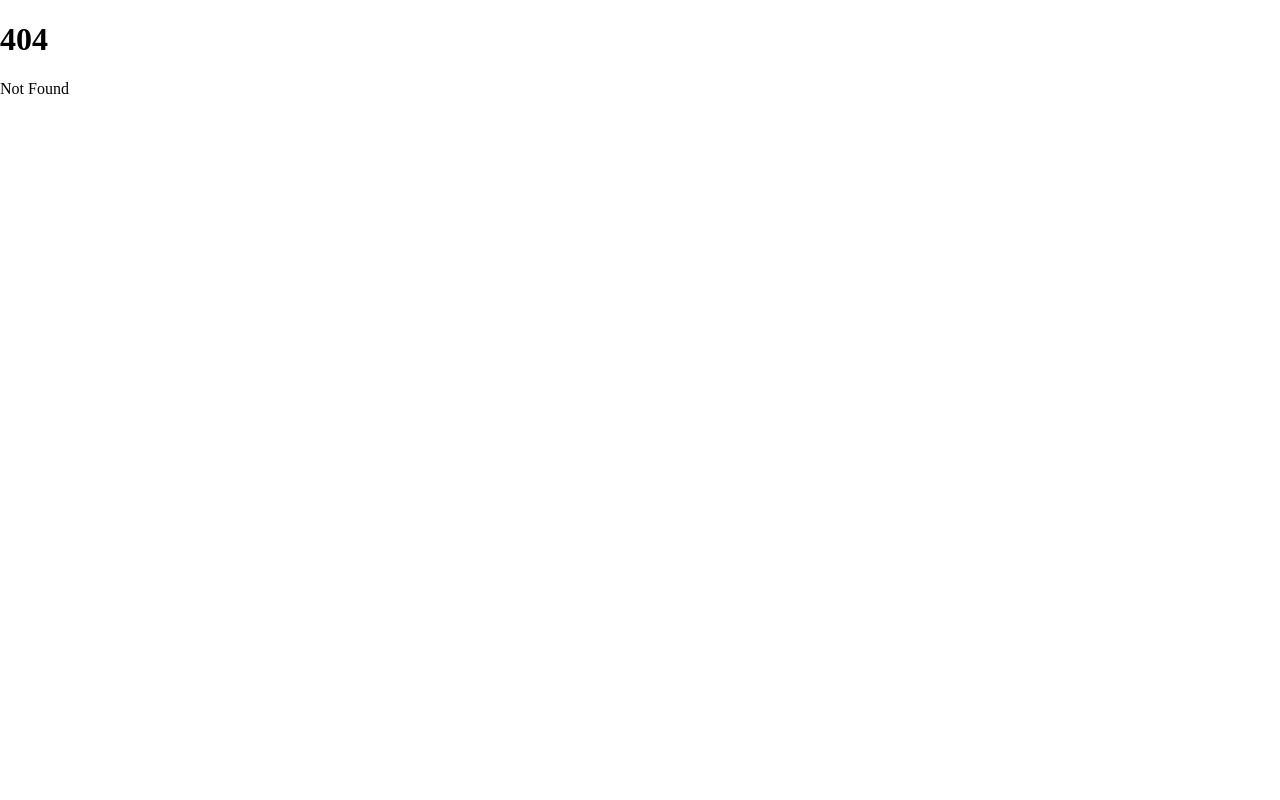
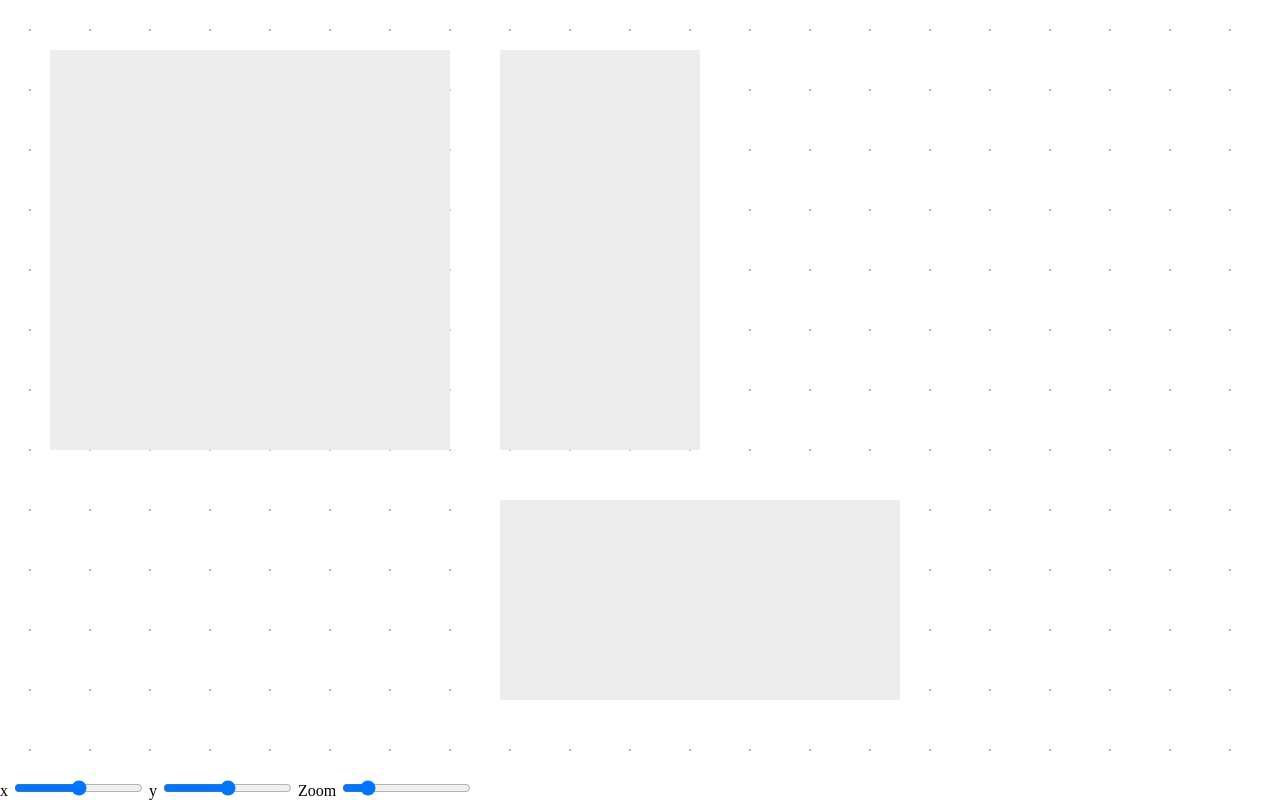
Before and after one commit to hdoro/rc-experiments, a SvelteKit app: page /infinite-canvas in a window 1280 px wide. Before the commit this address had no page. Built offline with nearby package versions, Linux system fonts and the light colour scheme.

Commit message:
feat: infinite canvas PoC

```diff
--- /dev/null
+++ b/src/routes/infinite-canvas/+page.svelte
@@ -0,0 +1,255 @@
+<script lang="ts">
+	import { toKeyName } from 'is-hotkey'
+
+	const entities = [
+		{
+			_type: 'box',
+			width: 400,
+			height: 400,
+			position: {
+				x: 50,
+				y: 50,
+			},
+		},
+		{
+			_type: 'box',
+			width: 200,
+			height: 400,
+			position: {
+				x: 500,
+				y: 50,
+			},
+		},
+		{
+			_type: 'box',
+			width: 400,
+			height: 200,
+			position: {
+				x: 500,
+				y: 500,
+			},
+		},
+	]
+
+	// Huge canvas to allow for moving to the top-left
+	const CANVAS_SIZE = 10000
+	let viewport = {
+		x: 0,
+		y: 0,
+		zoom: 1,
+	}
+	// [min, max]
+	const VIEWPORT_BOUNDS = [(CANVAS_SIZE * -1) / 2, CANVAS_SIZE / 2]
+	const ZOOM_BOUNDS = [0.15, 5]
+
+	// From 0-based positions to final position in viewport
+	function normalizePosition(pos: number) {
+		return pos + CANVAS_SIZE / 2
+	}
+
+	function getEntityTransform(entity: typeof entities[0]) {
+		return `translate(${normalizePosition(
+			entity.position.x,
+		)}px, ${normalizePosition(entity.position.y)}px)`
+	}
+
+	/**
+	 * Records keys being currently pressed for usage in user interactions.
+	 */
+	let keysPressed: Record<string, boolean> = {}
+
+	const MAX_ZOOM_STEP = 10
+	function normalizeWheel(event: WheelEvent) {
+		const { deltaY, deltaX } = event
+
+		let deltaZ = 0
+
+		if (event.ctrlKey || event.metaKey) {
+			const signY = Math.sign(event.deltaY)
+			const absDeltaY = Math.abs(event.deltaY)
+
+			let dy = deltaY
+
+			if (absDeltaY > MAX_ZOOM_STEP) {
+				dy = MAX_ZOOM_STEP * signY
+			}
+
+			deltaZ = dy
+		}
+
+		return [deltaX, deltaY, deltaZ]
+	}
+
+	/**
+	 * Follows the browser's & Figma's patterns:
+	 *
+	 * - SHIFT + scroll = moving on the x-axis
+	 * - SPACE + scroll = moving on the y-axis
+	 * - CMD + scroll = zooming in and out (browser pattern)
+	 */
+	$: handleWheel = (event: WheelEvent) => {
+		const [deltaX, deltaY, deltaZ] = normalizeWheel(event)
+		// return
+		if (event.shiftKey) {
+			viewport.x = Math.min(
+				VIEWPORT_BOUNDS[1],
+				Math.max(viewport.x + deltaX, VIEWPORT_BOUNDS[0]),
+			)
+			return
+		}
+
+		if (keysPressed[toKeyName('space')]) {
+			viewport.y = Math.min(
+				VIEWPORT_BOUNDS[1],
+				Math.max(viewport.y + deltaY, VIEWPORT_BOUNDS[0]),
+			)
+			return
+		}
+
+		if (keysPressed[toKeyName('mod')]) {
+			console.log({ deltaZ })
+			event.preventDefault()
+			viewport.zoom = Math.min(
+				ZOOM_BOUNDS[1],
+				Math.max(viewport.zoom + deltaZ * 0.05, ZOOM_BOUNDS[0]),
+			)
+			return
+		}
+	}
+
+	let panning = false
+	$: handlePointerMove = (event: PointerEvent) => {
+		if (!panning) return
+
+		const SPEED_FACTOR = 2
+		// Move the canvas in the opposite direction of the mouse (* -1)
+		// Faster movement when zoomed-out (zoom < 1)
+		// Log to smooth out the difference
+		const delta = {
+			x: (event.movementX * -1 * SPEED_FACTOR) / (Math.log(viewport.zoom) + 1),
+			y: (event.movementY * -1 * SPEED_FACTOR) / (Math.log(viewport.zoom) + 1),
+		}
+		viewport.x = Math.min(
+			VIEWPORT_BOUNDS[1],
+			Math.max(viewport.x + delta.x, VIEWPORT_BOUNDS[0]),
+		)
+		viewport.y = Math.min(
+			VIEWPORT_BOUNDS[1],
+			Math.max(viewport.y + delta.y, VIEWPORT_BOUNDS[0]),
+		)
+	}
+</script>
+
+<svelte:window
+	on:keydown={(event) => (keysPressed[event.key.toLowerCase()] = true)}
+	on:keyup={(event) => (keysPressed[event.key.toLowerCase()] = false)}
+/>
+
+<main
+	style="--zoom: {viewport.zoom};"
+	on:pointermove={handlePointerMove}
+	on:pointerdown={(event) => {
+		if (!keysPressed[toKeyName('space')]) {
+			return
+		}
+
+		// Only start panning on left-click
+		if (event.pointerType === 'mouse' && event.button === 0) {
+			panning = true
+		}
+
+		// @TODO: mobile
+	}}
+	on:pointerup={() => {
+		panning = false
+	}}
+>
+	<form>
+		<label>
+			x
+			<input
+				type="range"
+				bind:value={viewport.x}
+				min={VIEWPORT_BOUNDS[0]}
+				max={VIEWPORT_BOUNDS[1]}
+			/>
+		</label>
+		<label>
+			y
+			<input
+				type="range"
+				bind:value={viewport.y}
+				min={VIEWPORT_BOUNDS[0]}
+				max={VIEWPORT_BOUNDS[1]}
+			/>
+		</label>
+		<label>
+			Zoom
+			<input
+				type="range"
+				bind:value={viewport.zoom}
+				min={ZOOM_BOUNDS[0]}
+				max={ZOOM_BOUNDS[1]}
+				step={0.25}
+			/>
+		</label>
+	</form>
+	<div
+		on:wheel={handleWheel}
+		data-panneable={!!keysPressed[toKeyName('space')]}
+		class="canvas"
+		style="width: {CANVAS_SIZE}px; height: {CANVAS_SIZE}px; transform: translate({normalizePosition(
+			viewport.x,
+		) * -1}px, {normalizePosition(viewport.y) * -1}px) scale({viewport.zoom});"
+	>
+		{#each entities as entity}
+			<div
+				class="box"
+				style="width: {entity.width}px; height: {entity.height}px; transform: {getEntityTransform(
+					entity,
+				)}"
+				draggable="false"
+			/>
+		{/each}
+	</div>
+</main>
+
+<style>
+	main {
+		position: relative;
+		--bg-size: calc(var(--zoom) * 60px);
+		background-size: var(--bg-size) var(--bg-size);
+		background-image: radial-gradient(
+			circle,
+			/* lighter background on zoom-out (zoom < 1) */
+				rgba(191, 191, 191, var(--zoom)) 1px,
+			rgba(0, 0, 0, 0) 1px
+		);
+		height: 100vh;
+		overflow: hidden;
+	}
+
+	.canvas,
+	.box {
+		position: absolute;
+		left: 0;
+		top: 0;
+	}
+
+	.canvas[data-panneable='true'] {
+		/* If not !important, the browser will have the cursor flickering as we drag */
+		cursor: grab !important;
+	}
+
+	.box {
+		background: #ececec;
+	}
+
+	form {
+		position: absolute;
+		left: 0;
+		bottom: 0;
+		background-color: white;
+		z-index: 50;
+	}
+</style>
```
